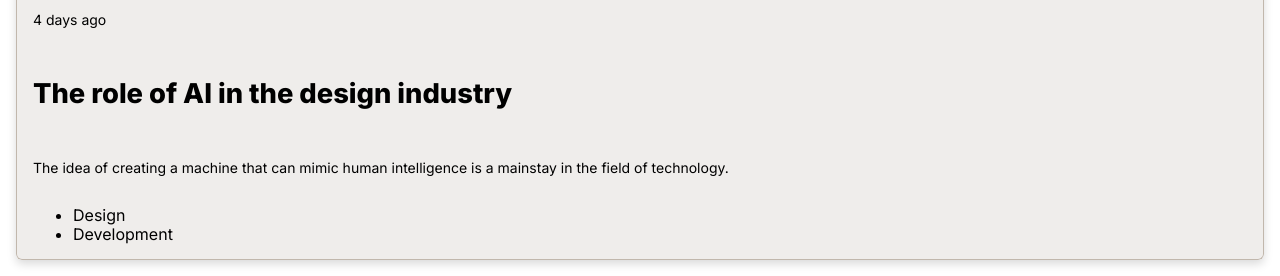
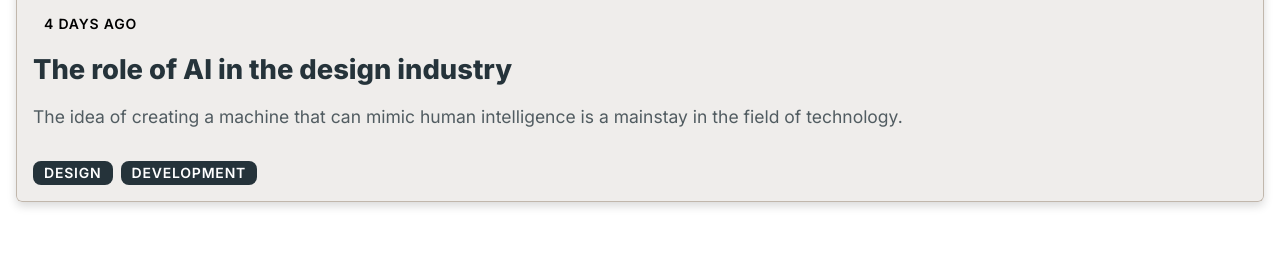
Before and after one commit to dalecreativ/card-test, an Eleventy site: page src/page.njk in a window 1280 px wide. Shown: the part 853-1129 px from the top of the page. After the commit the page ends 1071 px from the top, so only its background shows below. Built offline with nearby package versions, Linux system fonts and the light colour scheme; Eleventy itself is replaced by a stand-in of ours; files that its build step writes are made by us from their sources.

Commit message:
Begin styling card content TODO: add in line heights typography

```diff
--- a/src/_includes/css/styles.css
+++ b/src/_includes/css/styles.css
@@ -105,3 +105,36 @@ img {
   border-bottom-left-radius: var(--border-radius-small);
   border-bottom-right-radius: var(--border-radius-small);
 }
+
+.card__heading {
+  color: var(--color-grey-step0);
+  margin: .25rem 0;
+}
+
+.card__excerpt {
+  color: var(--color-grey-step1);
+  font-size: var(--size-l-2);
+  font-weight: normal;
+}
+
+.card__label-list {
+  list-style: none;
+  padding-left: 0;
+  display: flex;
+  flex-flow: row wrap;
+  gap: .5rem;
+}
+
+.card__label {
+  font-size: var(--size-l-1);
+  font-weight: 600;
+  letter-spacing: .05rem;
+  padding: 4px 11px;
+  text-transform: uppercase;
+}
+
+.card__label--pill {
+  background: var(--color-grey-step0);
+  color: white;
+  border-radius: var(--border-radius-medium);
+}
```
